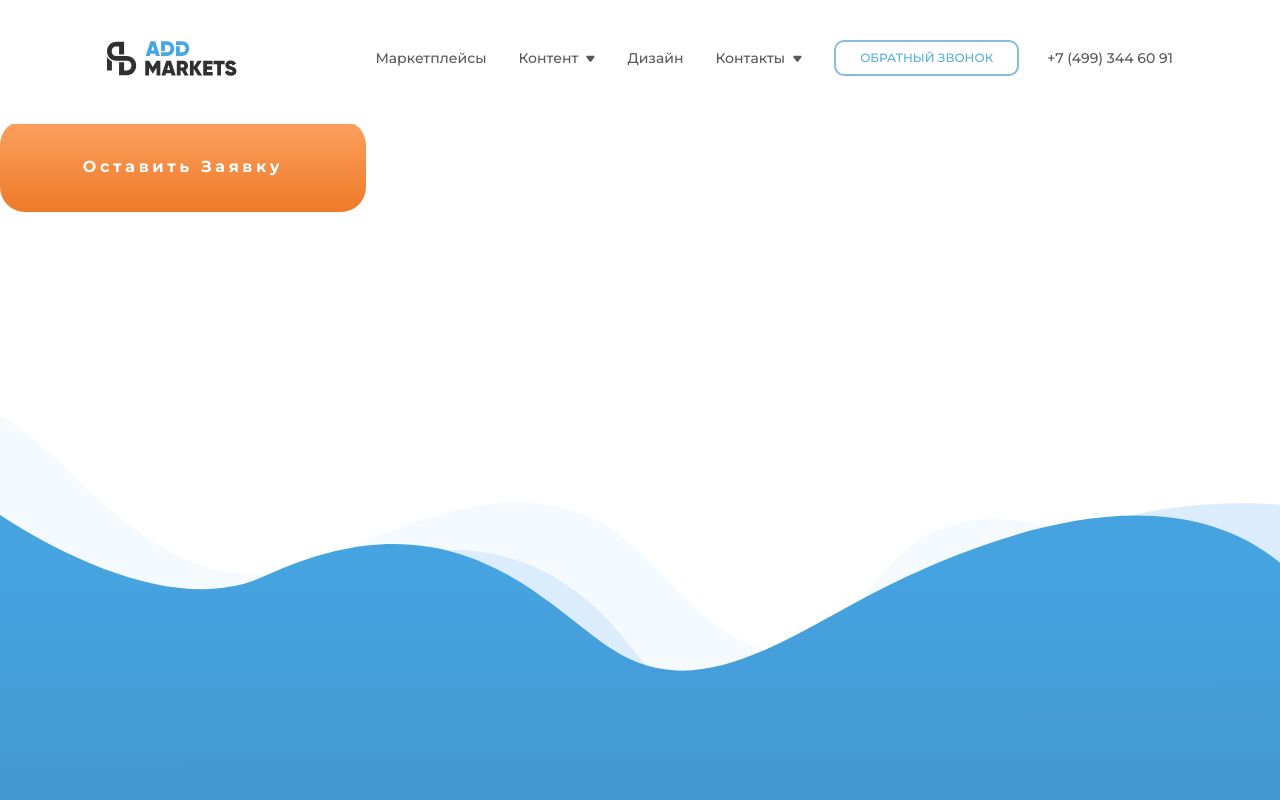
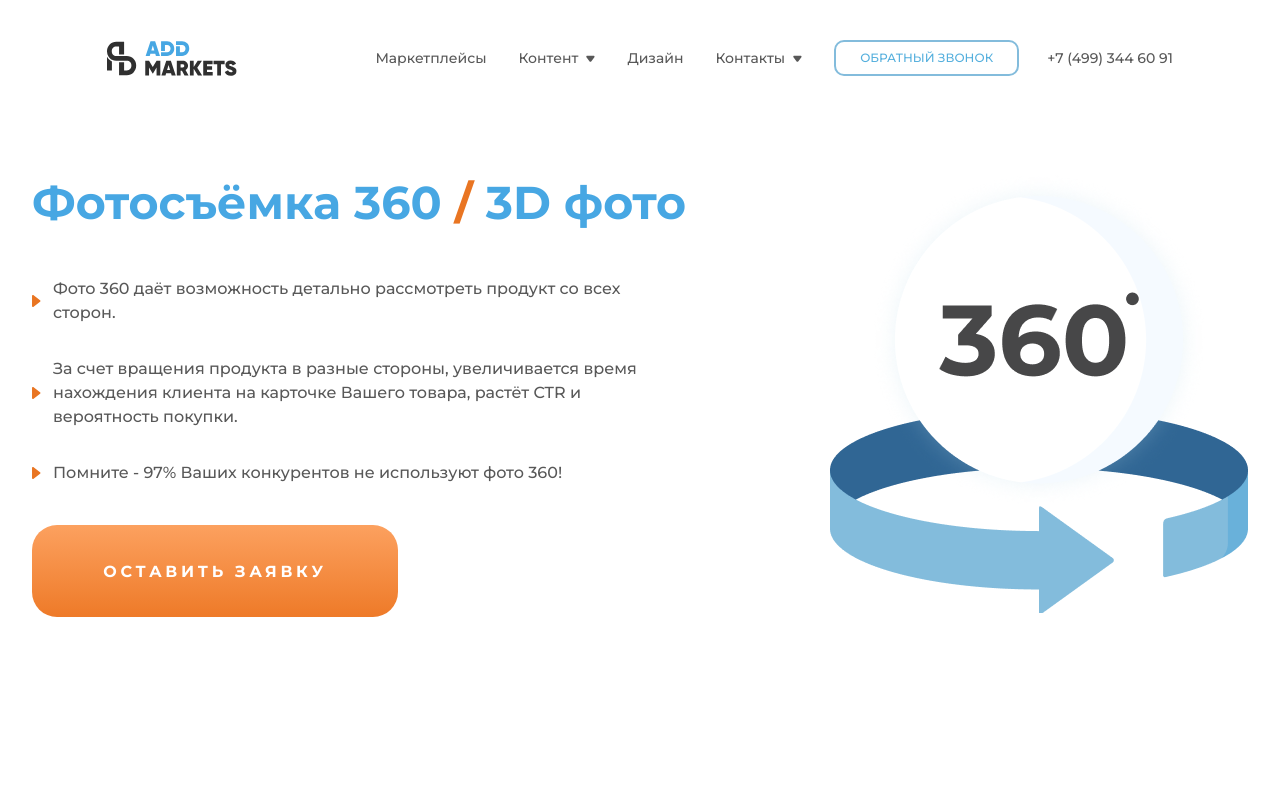
Before and after one commit to Shaqs0/addMarkets, a React (Vite) app: page /photo in a window 1280 px wide. Shown: the top 800 px of the page. Built offline with nearby package versions, Linux system fonts and the light colour scheme.

Commit message:
update PhotoPage

```diff
--- a/src/assets/index.ts
+++ b/src/assets/index.ts
@@ -13,3 +13,5 @@ export {default as Wave} from './footer/Vector.svg';
 export {default as NameLogoFooter} from './footer/name_logo_footer.svg';
 export {default as SecondWave} from './footer/second-wave.svg';
 export {default as ThirdWave} from './footer/third-wave.svg';
+export {default as Photo360} from './PhotoPage/Group.png';
+export {default as ListPolygon} from './PhotoPage/text-polygon.svg';
--- a/src/components/ui/Button/Button.module.css
+++ b/src/components/ui/Button/Button.module.css
@@ -16,4 +16,5 @@
     font-weight: 550;
     line-height: normal;
     letter-spacing: 3.68px;
+    text-wrap: nowrap;
 }
--- a/src/layout/Layout.tsx
+++ b/src/layout/Layout.tsx
@@ -82,9 +82,9 @@ export function Layout() {
 											className={`transition-transform duration-300 ease-in-out ${activeDropdown === 'content' ? 'rotate-180' : ''}`}
 										/>
 										{activeDropdown === 'content' && (
-											<div className="absolute top-full mt-2 bg-white shadow-lg rounded-lg p-4 w-[323px] h-[281px]">
+											<div className="absolute bg-[white] top-full mt-2 bg-white shadow-lg rounded-lg p-4 w-[323px] h-[281px]">
 												<ul className='flex text-text-color flex-col mt-3 gap-1 font-montserrat text-sm font-medium'>
-													<li><a href="Photo">Фото 360</a></li>
+													<li><a href="photo" className={`select-none ${isActive('/photo')}`}>Фото 360</a></li>
 													<li><a href="#">Фото на невидимом манекене</a></li>
 													<li><a href="#">Предметная фотосъёмка</a></li>
 													<li><a href="#">Фото раскладки товара</a></li>
--- a/src/pages/PhotoPage/PhotoPage.tsx
+++ b/src/pages/PhotoPage/PhotoPage.tsx
@@ -1,10 +1,33 @@
+import { ListPolygon, Photo360 } from '../../assets';
 import { Button } from '../../components/ui/Button/Button';
 
 
 export function PhotoPage () {
 	return (
-		<div>
-			<Button>Оставить Заявку</Button>
+		<div className='flex mt-12'>
+			<div className='flex w-full items-center justify-center gap-36'>
+				<div className='flex flex-col gap-10'>
+					<p className='text-[#47A7E3] font-montserrat text-[46px] font-bold'>
+                    Фотосъёмка 360
+						<span className='text-[#E97522]'> / </span>
+                        3D фото</p>
+
+					<div className='flex text-text-color  flex-col w-[634px] text-wrap gap-8 font-montserrat text-base font-medium'>
+						<p className='flex gap-3 items-center'><img src={ListPolygon}/>Фото 360 даёт возможность детально рассмотреть продукт со всех сторон.</p>
+						<p className='flex gap-3 items-center'><img src={ListPolygon}/>За счет вращения продукта в разные стороны, увеличивается
+                        время нахождения клиента на карточке Вашего товара,
+                        растёт CTR и вероятность покупки. </p>
+						<p className='flex gap-3 items-center'><img src={ListPolygon}/>Помните - 97% Ваших конкурентов не используют фото 360!
+
+						</p>
+					</div>
+					<Button>ОСТАВИТЬ ЗАЯВКУ</Button>
+				</div>
+				<div className='flex'>
+					<img src={Photo360}/>
+				</div>
+			</div>
+
 		</div>
 	);
 }
```
Also changed, not shown: src/assets/PhotoPage/Group.png (added), src/assets/PhotoPage/text-polygon.svg (added).
